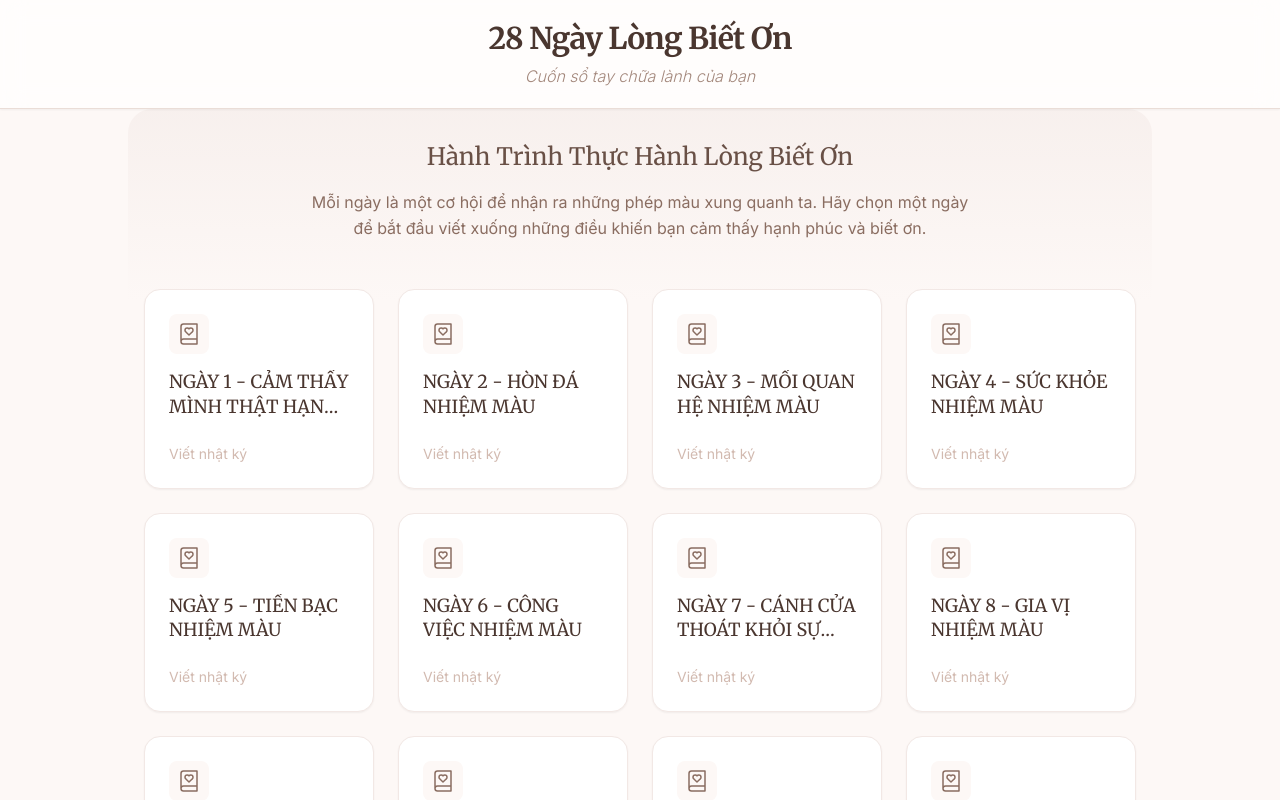
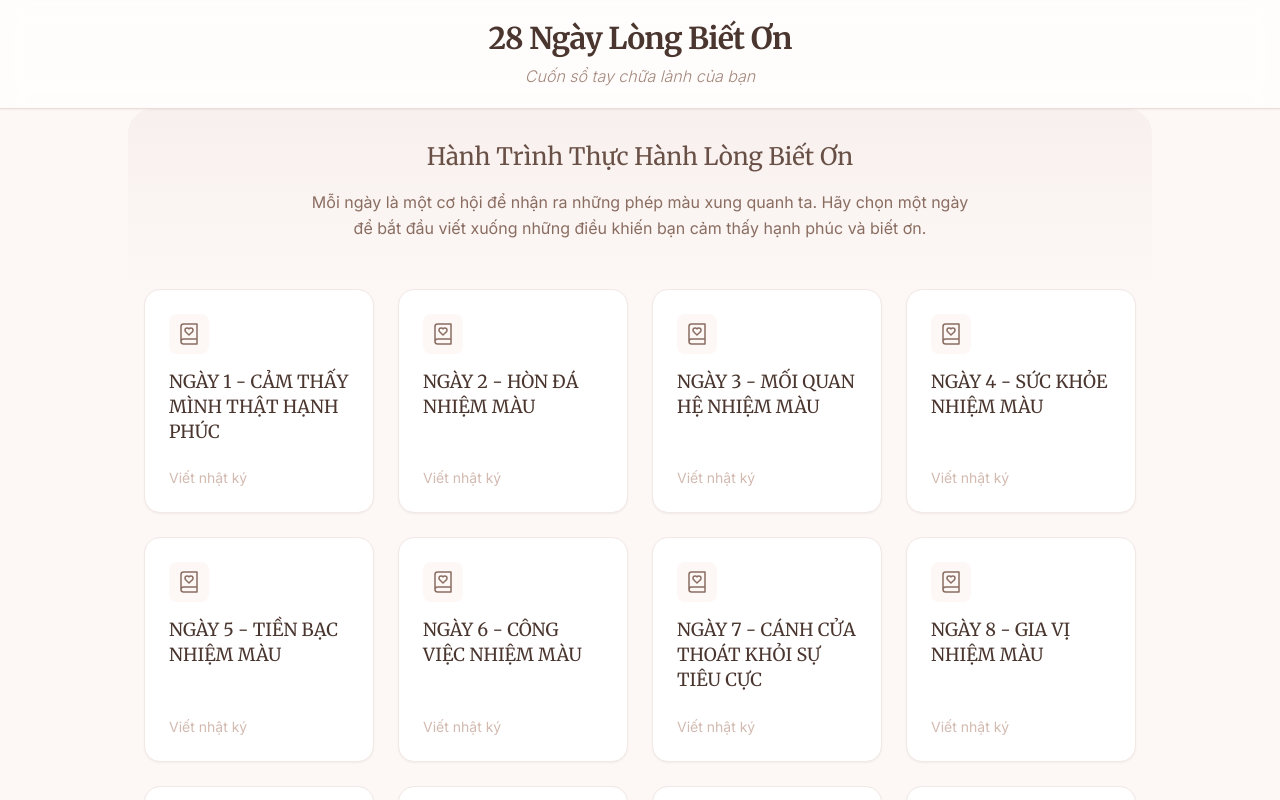
Before and after one commit to ezbase-media/28-ngay-thuc-hanh-biet-on, a React (Vite) app: page / in a window 1280 px wide. Shown: the top 800 px of the page. Built offline with nearby package versions, Linux system fonts and the light colour scheme.

Commit message:
style: adjust Home grid and remove line-clamp

```diff
--- a/src/pages/Home.jsx
+++ b/src/pages/Home.jsx
@@ -13,7 +13,7 @@ const Home = () => {
         </p>
       </div>
 
-      <div className="grid grid-cols-1 sm:grid-cols-2 md:grid-cols-3 lg:grid-cols-4 gap-6">
+      <div className="grid grid-cols-1 sm:grid-cols-2 lg:grid-cols-3 xl:grid-cols-4 gap-6">
         {daysData.map((day) => {
           // Check if user has saved data for this day
           const savedData = localStorage.getItem(`gratitude_day_${day.id}`);
@@ -36,7 +36,7 @@ const Home = () => {
                 )}
               </div>
 
-              <h3 className="font-serif font-medium text-warm-800 text-lg mb-2 line-clamp-2 leading-snug flex-grow">
+              <h3 className="font-serif font-medium text-warm-800 text-lg mb-2 leading-snug flex-grow">
                 {day.title}
               </h3>
 
```
